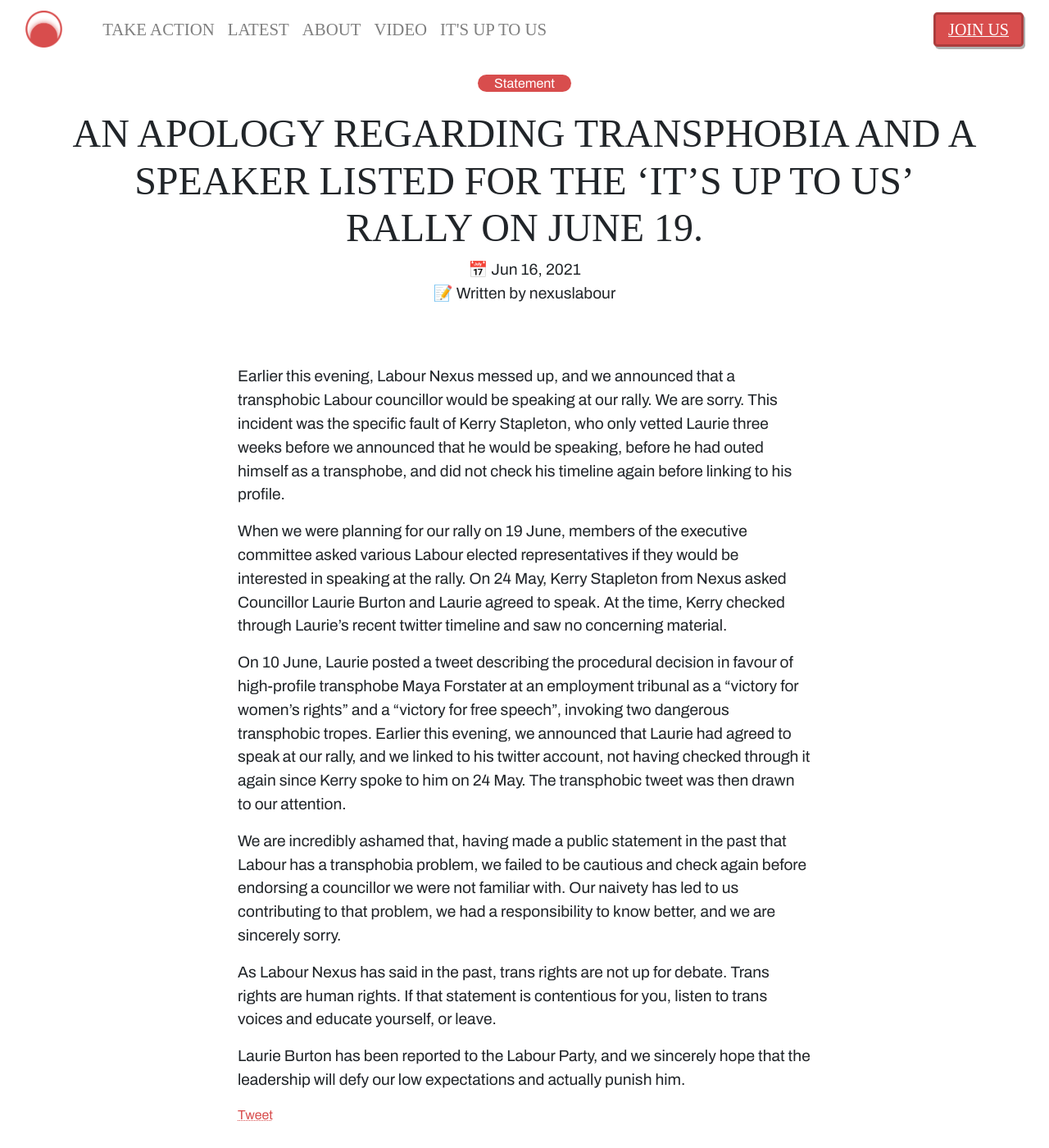
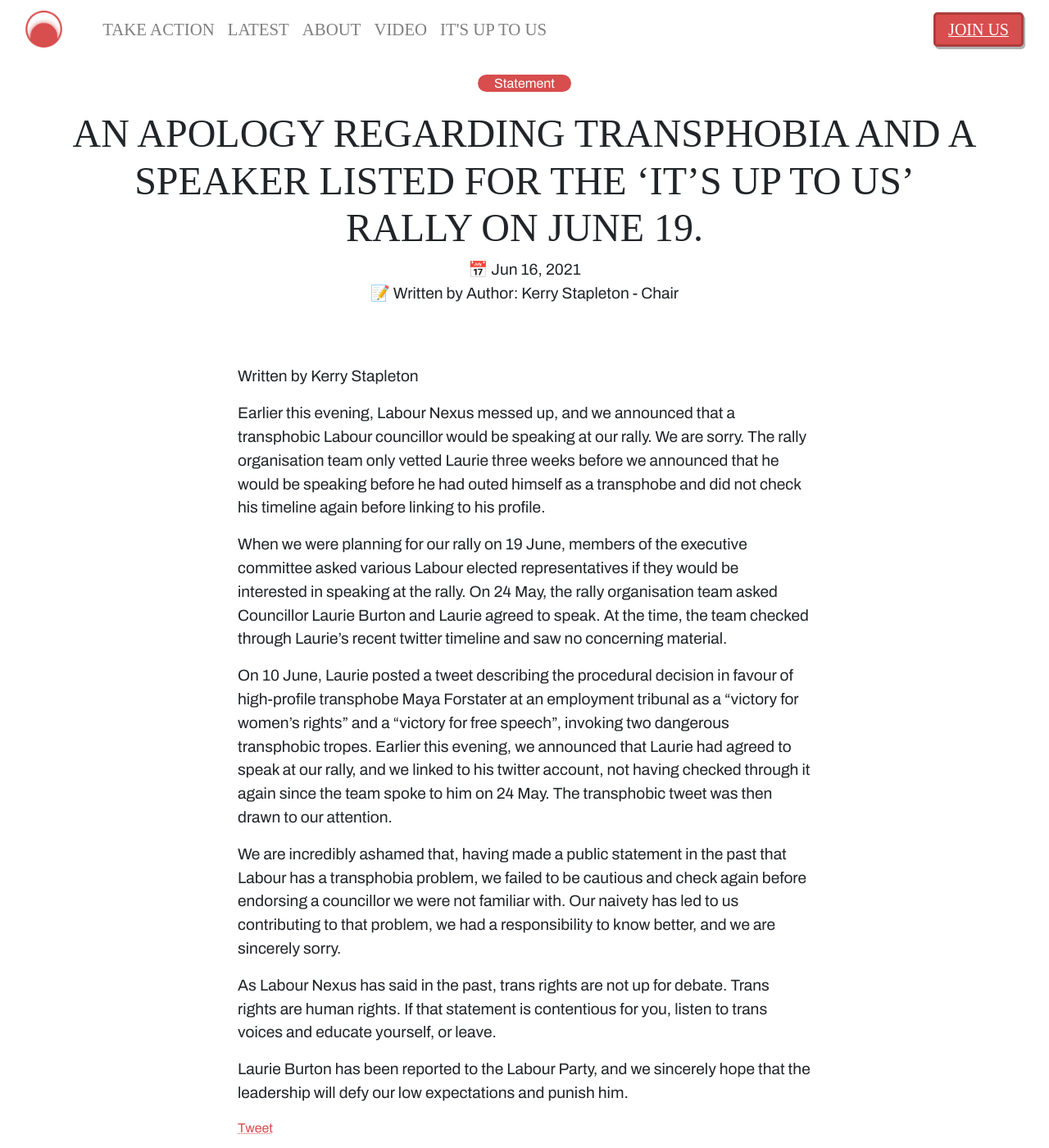
Before and after one commit to ClarkNarvas/Labour-Nexus, a Jekyll site: the page built from _posts/statements/2021-06-16-regarding-transphobia-rally.markdown, in a window 1280 px wide and 1400 px high. Shown: the whole window at 82% size. Built offline with Jekyll 4.4.1, drawn with Linux system fonts in a browser that asks for light colours; some web fonts are replaced; comment, search, counter and statistics services are not loaded.

Commit message:
correction

```diff
--- a/_posts/statements/2021-06-16-regarding-transphobia-rally.markdown
+++ b/_posts/statements/2021-06-16-regarding-transphobia-rally.markdown
@@ -4,17 +4,20 @@
 title: An apology regarding transphobia and a speaker listed for the ‘It’s Up To Us’ rally on June 19.
 date:  2021-06-16 08:03:53 +0000
 image: /images/posts/statements/apology.png
+author: "Author: Kerry Stapleton - Chair"
 description: Earlier this evening, Labour Nexus messed up, and we announced that a transphobic Labour councillor would be speaking at our rally.
 ---
 
-Earlier this evening, Labour Nexus messed up, and we announced that a transphobic Labour councillor would be speaking at our rally. We are sorry. This incident was the specific fault of Kerry Stapleton, who only vetted Laurie three weeks before we announced that he would be speaking, before he had outed himself as a transphobe, and did not check his timeline again before linking to his profile.
+Written by Kerry Stapleton
 
-When we were planning for our rally on 19 June, members of the executive committee asked various Labour elected representatives if they would be interested in speaking at the rally. On 24 May, Kerry Stapleton from Nexus asked Councillor Laurie Burton and Laurie agreed to speak. At the time, Kerry checked through Laurie’s recent twitter timeline and saw no concerning material.
+Earlier this evening, Labour Nexus messed up, and we announced that a transphobic Labour councillor would be speaking at our rally. We are sorry. The rally organisation team only vetted Laurie three weeks before we announced that he would be speaking before he had outed himself as a transphobe and did not check his timeline again before linking to his profile.
 
-On 10 June, Laurie posted a tweet describing the procedural decision in favour of high-profile transphobe Maya Forstater at an employment tribunal as a “victory for women’s rights” and a “victory for free speech”, invoking two dangerous transphobic tropes. Earlier this evening, we announced that Laurie had agreed to speak at our rally, and we linked to his twitter account, not having checked through it again since Kerry spoke to him on 24 May. The transphobic tweet was then drawn to our attention.
+When we were planning for our rally on 19 June, members of the executive committee asked various Labour elected representatives if they would be interested in speaking at the rally. On 24 May, the rally organisation team asked Councillor Laurie Burton and Laurie agreed to speak. At the time, the team checked through Laurie’s recent twitter timeline and saw no concerning material.
+
+On 10 June, Laurie posted a tweet describing the procedural decision in favour of high-profile transphobe Maya Forstater at an employment tribunal as a “victory for women’s rights” and a “victory for free speech”, invoking two dangerous transphobic tropes. Earlier this evening, we announced that Laurie had agreed to speak at our rally, and we linked to his twitter account, not having checked through it again since the team spoke to him on 24 May. The transphobic tweet was then drawn to our attention.
 
 We are incredibly ashamed that, having made a public statement in the past that Labour has a transphobia problem, we failed to be cautious and check again before endorsing a councillor we were not familiar with. Our naivety has led to us contributing to that problem, we had a responsibility to know better, and we are sincerely sorry.
 
 As Labour Nexus has said in the past, trans rights are not up for debate. Trans rights are human rights. If that statement is contentious for you, listen to trans voices and educate yourself, or leave.
 
-Laurie Burton has been reported to the Labour Party, and we sincerely hope that the leadership will defy our low expectations and actually punish him.
+Laurie Burton has been reported to the Labour Party, and we sincerely hope that the leadership will defy our low expectations and punish him.
```
